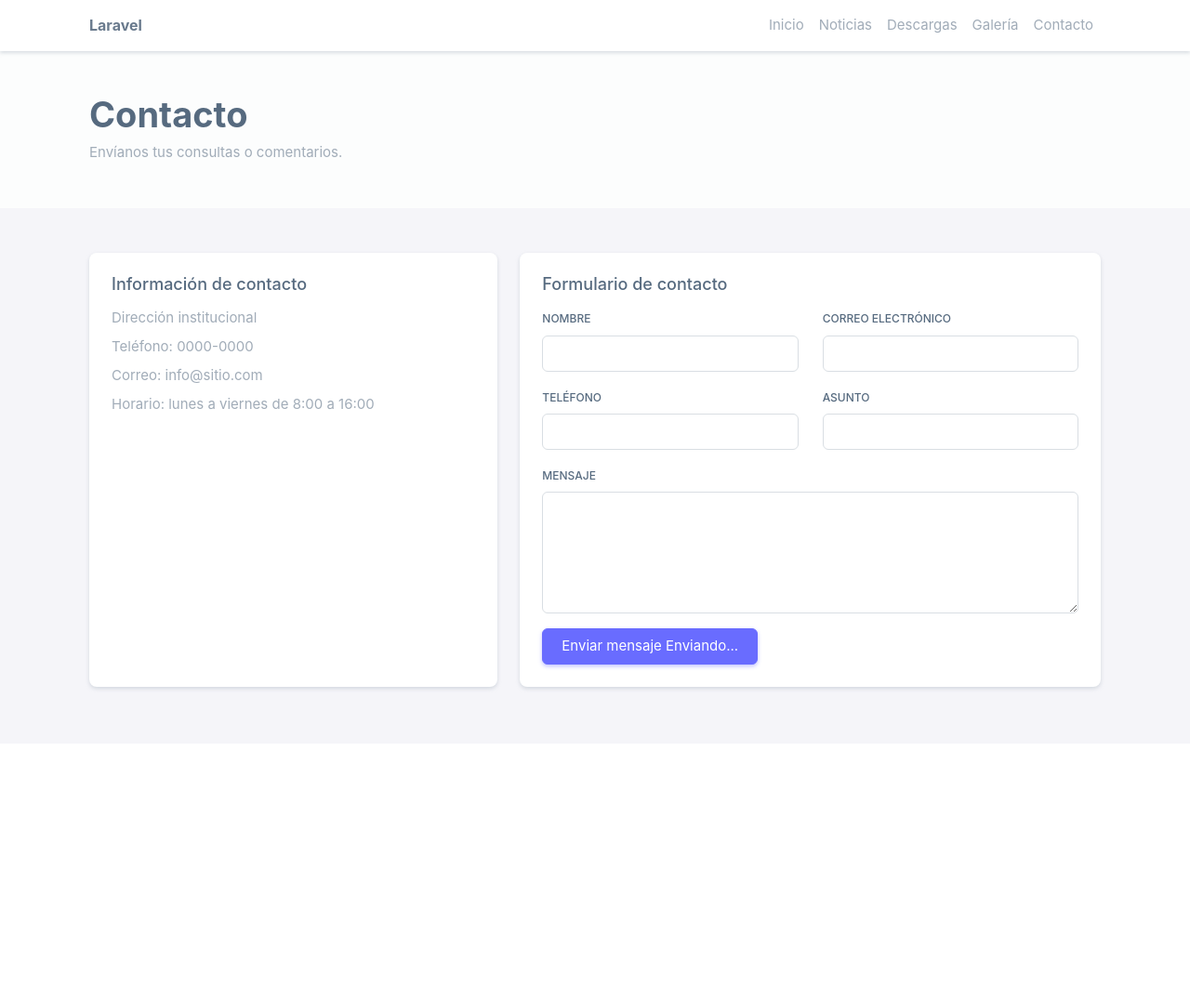
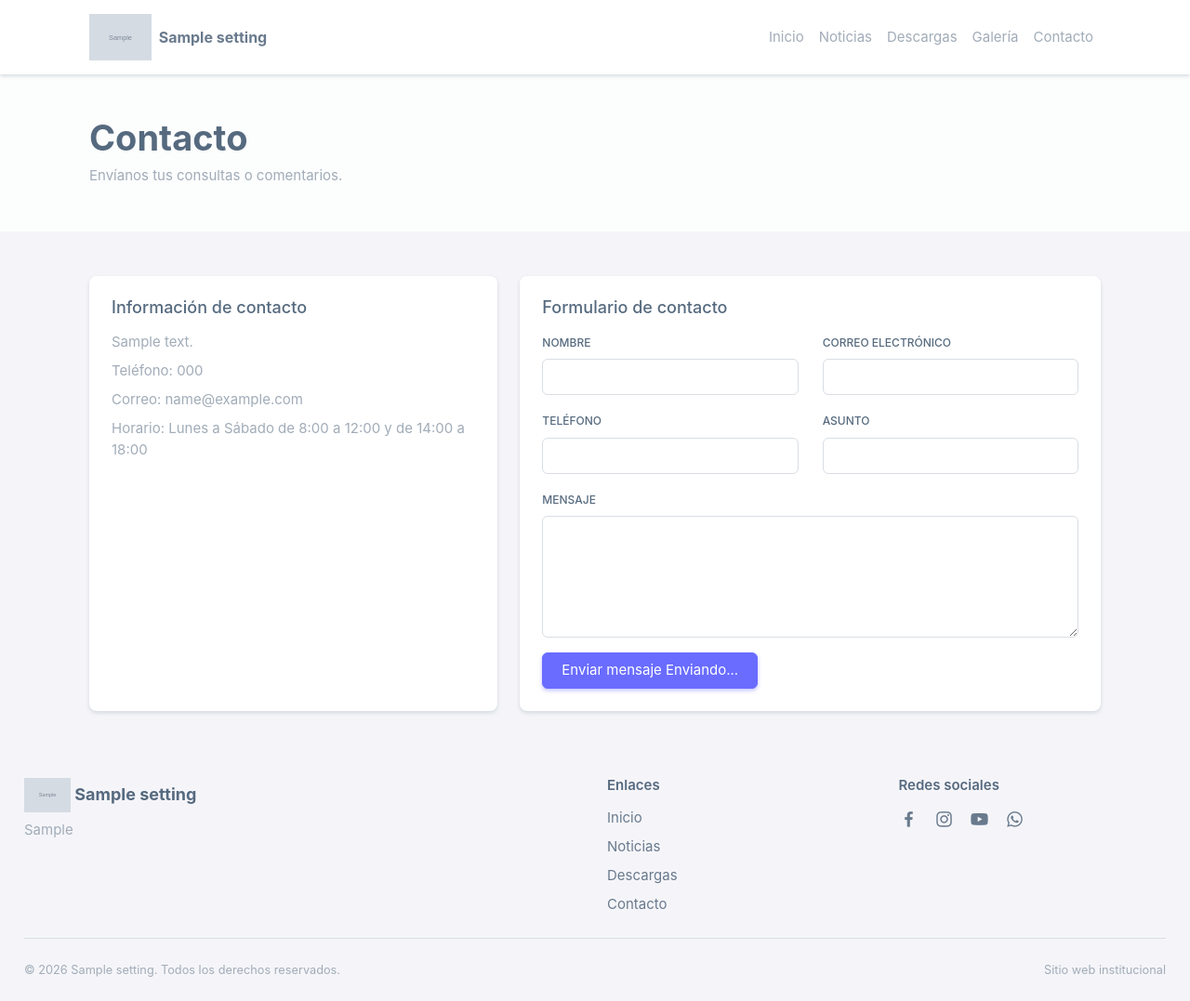
Before and after one commit to Dfj9705/cuasiparroquia, a Laravel app: page /contacto in a window 1280 px wide. Shown: the whole page at 93% size. Before the commit the page ends 744 px from the top, so only its background shows below. Run offline with Laravel 12, Linux system fonts and the light colour scheme; tables that the repository leaves empty hold one stand-in row (values such as "Sample post"); grey boxes marked "Sample" are stand-in pictures; some libraries are stand-ins or nearby versions.

```diff
--- a/app/Models/SiteSetting.php
+++ b/app/Models/SiteSetting.php
@@ -2,6 +2,7 @@
 
 namespace App\Models;
 
+use Cache;
 use Illuminate\Database\Eloquent\Model;
 
 class SiteSetting extends Model
@@ -23,4 +24,11 @@ class SiteSetting extends Model
         'site_og_image',
         'site_status',
     ];
+
+    protected static function booted()
+    {
+        static::saved(fn() => Cache::forget('site_settings'));
+        static::deleted(fn() => Cache::forget('site_settings'));
+        static::updated(fn() => Cache::forget('site_settings'));
+    }
 }
--- a/app/Providers/AppServiceProvider.php
+++ b/app/Providers/AppServiceProvider.php
@@ -3,8 +3,11 @@
 namespace App\Providers;
 
 use App\Models\Download;
+use App\Models\SiteSetting;
 use App\Observers\DownloadObserver;
+use Cache;
 use Illuminate\Support\ServiceProvider;
+use View;
 
 class AppServiceProvider extends ServiceProvider
 {
@@ -22,5 +25,14 @@ class AppServiceProvider extends ServiceProvider
     public function boot(): void
     {
         Download::observe(DownloadObserver::class);
+        View::composer('*', function ($view) {
+
+            $settings = Cache::rememberForever(
+                'site_settings',
+                fn() => SiteSetting::first()
+            );
+
+            $view->with('siteSettings', $settings);
+        });
     }
 }
--- a/resources/views/layouts/partials/footer.blade.php
+++ b/resources/views/layouts/partials/footer.blade.php
@@ -0,0 +1,90 @@
+<footer class="footer bg-footer-theme">
+    <div class="container-xxl py-4">
+        <div class="row gy-4">
+
+            <div class="col-md-6">
+                <h5 class="fw-bold mb-2">
+                    @if($siteSettings?->site_logo)
+                        <img src="{{ asset('storage/' . $siteSettings->site_logo) }}" alt="Logo" height="50" width="50"
+                            class="img-fluid">
+                    @endif
+                    {{ $siteSettings?->site_name ?? config('app.name') }}
+                </h5>
+
+                @if($siteSettings?->site_slogan)
+                    <p class="text-muted mb-0">
+                        {{ $siteSettings->site_slogan }}
+                    </p>
+                @endif
+            </div>
+
+            <div class="col-md-3">
+                <h6 class="fw-semibold mb-3">Enlaces</h6>
+
+                <ul class="list-unstyled mb-0">
+                    <li class="mb-2">
+                        <a href="{{ route('public.home') }}" class="footer-link">Inicio</a>
+                    </li>
+                    <li class="mb-2">
+                        <a href="{{ route('public.posts.index') }}" class="footer-link">Noticias</a>
+                    </li>
+                    <li class="mb-2">
+                        <a href="{{ route('public.downloads.index') }}" class="footer-link">Descargas</a>
+                    </li>
+                    <li>
+                        <a href="{{ route('public.contact.index') }}" class="footer-link">Contacto</a>
+                    </li>
+                </ul>
+            </div>
+
+            <div class="col-md-3">
+                <h6 class="fw-semibold mb-3">Redes sociales</h6>
+
+                <div class="d-flex gap-3">
+                    @if($siteSettings?->site_facebook)
+                        <a href="{{ $siteSettings->site_facebook }}" target="_blank" rel="noopener" class="text-body">
+                            <i class="bx bxl-facebook fs-4"></i>
+                        </a>
+                    @endif
+
+                    @if($siteSettings?->site_instagram)
+                        <a href="{{ $siteSettings->site_instagram }}" target="_blank" rel="noopener" class="text-body">
+                            <i class="bx bxl-instagram fs-4"></i>
+                        </a>
+                    @endif
+
+                    @if($siteSettings?->site_youtube)
+                        <a href="{{ $siteSettings->site_youtube }}" target="_blank" rel="noopener" class="text-body">
+                            <i class="bx bxl-youtube fs-4"></i>
+                        </a>
+                    @endif
+
+                    @if($siteSettings?->site_twitter)
+                        <a href="{{ $siteSettings->site_twitter }}" target="_blank" rel="noopener" class="text-body">
+                            <i class="bx bxl-twitter fs-4"></i>
+                        </a>
+                    @endif
+
+                    @if($siteSettings?->site_whatsapp)
+                        <a href="{{ $siteSettings->site_whatsapp }}" target="_blank" rel="noopener" class="text-body">
+                            <i class="bx bxl-whatsapp fs-4"></i>
+                        </a>
+                    @endif
+                </div>
+            </div>
+
+        </div>
+
+        <hr class="my-4">
+
+        <div class="d-flex flex-column flex-md-row justify-content-between align-items-center">
+            <small class="text-muted">
+                © {{ date('Y') }} {{ $siteSettings?->site_name ?? config('app.name') }}. Todos los derechos reservados.
+            </small>
+
+            <small class="text-muted">
+                Sitio web institucional
+            </small>
+        </div>
+    </div>
+</footer>
--- a/resources/views/layouts/partials/navbar.blade.php
+++ b/resources/views/layouts/partials/navbar.blade.php
@@ -1,7 +1,12 @@
 <nav class="navbar navbar-expand-lg bg-white shadow-sm">
     <div class="container">
-        <a class="navbar-brand fw-bold" href="{{ route('public.home') }}">
-            {{config('app.name')}}
+        <a class="navbar-brand fw-bold d-flex align-items-center" href="{{ route('public.home') }}">
+
+            @if($siteSettings?->site_logo)
+                <img src="{{ Storage::url($siteSettings->site_logo) }}" alt="{{ $siteSettings->site_name }}" height="50"
+                    class="me-2">
+            @endif
+            <span class="">{{ $siteSettings?->site_name ?? config('app.name') }}</span>
         </a>
 
         <button class="navbar-toggler" type="button" data-bs-toggle="collapse" data-bs-target="#mainNavbar">
--- a/resources/views/layouts/public.blade.php
+++ b/resources/views/layouts/public.blade.php
@@ -9,6 +9,7 @@
         <link rel="stylesheet" href="{{ asset('sneat/vendor/css/core.css') }}">
         <link rel="stylesheet" href="{{ asset('sneat/vendor/css/theme-default.css') }}">
         <link rel="stylesheet" href="{{ asset('sneat/css/demo.css') }}">
+        <link rel="stylesheet" href="{{ asset('sneat/vendor/fonts/boxicons.css') }}">
         @livewireStyles
     </head>
 
--- a/resources/views/public/contact/index.blade.php
+++ b/resources/views/public/contact/index.blade.php
@@ -24,19 +24,20 @@
                             <h5 class="mb-3">Información de contacto</h5>
 
                             <p class="text-muted mb-2">
-                                Dirección institucional
+                                {{ $siteSettings?->site_address ?? 'Dirección no disponible' }}
                             </p>
 
                             <p class="text-muted mb-2">
-                                Teléfono: 0000-0000
+                                Teléfono: {{ $siteSettings?->site_phone ?? 'Teléfono no disponible' }}
                             </p>
 
                             <p class="text-muted mb-2">
-                                Correo: info@sitio.com
+                                Correo: {{ $siteSettings?->site_email ?? 'Correo no disponible' }}
                             </p>
 
                             <p class="text-muted mb-0">
-                                Horario: lunes a viernes de 8:00 a 16:00
+                                Horario:
+                                {{ $siteSettings?->site_hours ?? 'Lunes a Sábado de 8:00 a 12:00 y de 14:00 a 18:00' }}
                             </p>
                         </div>
                     </div>
```
